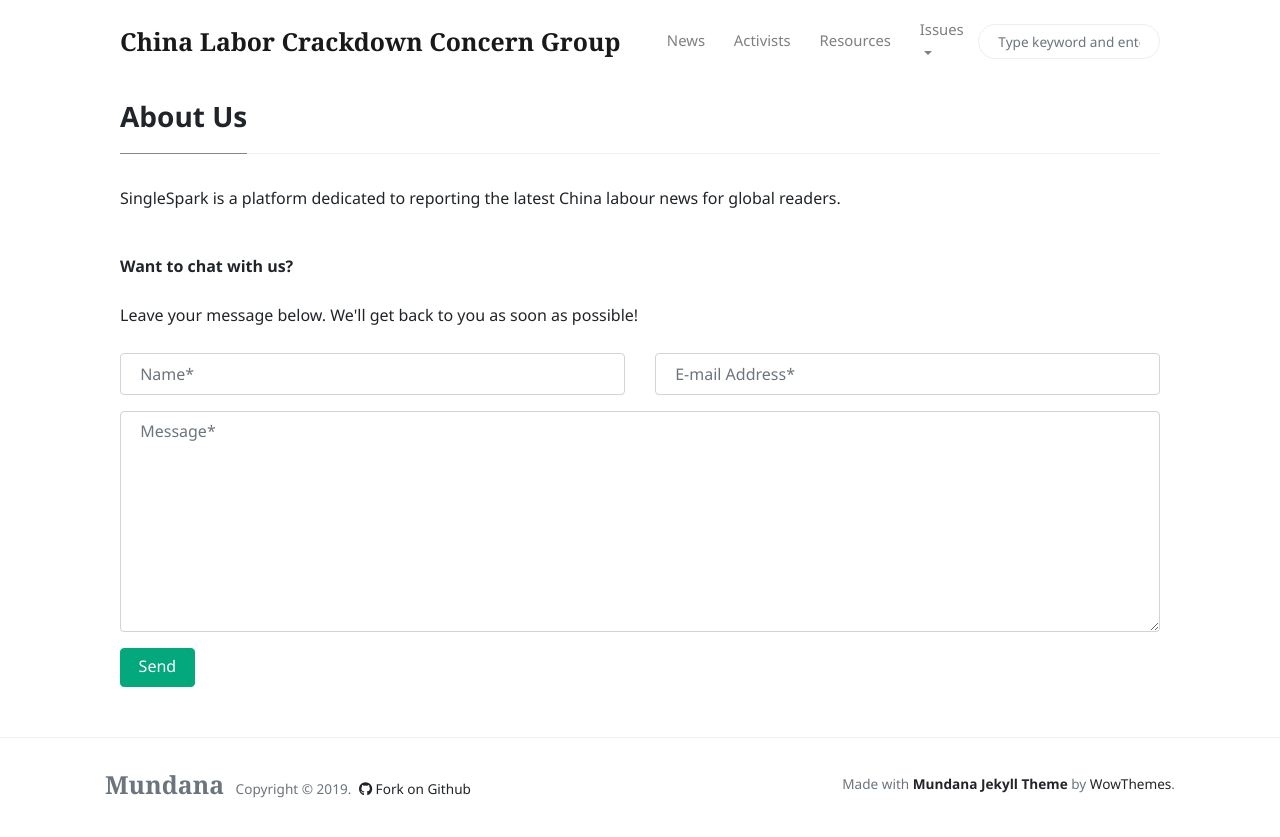
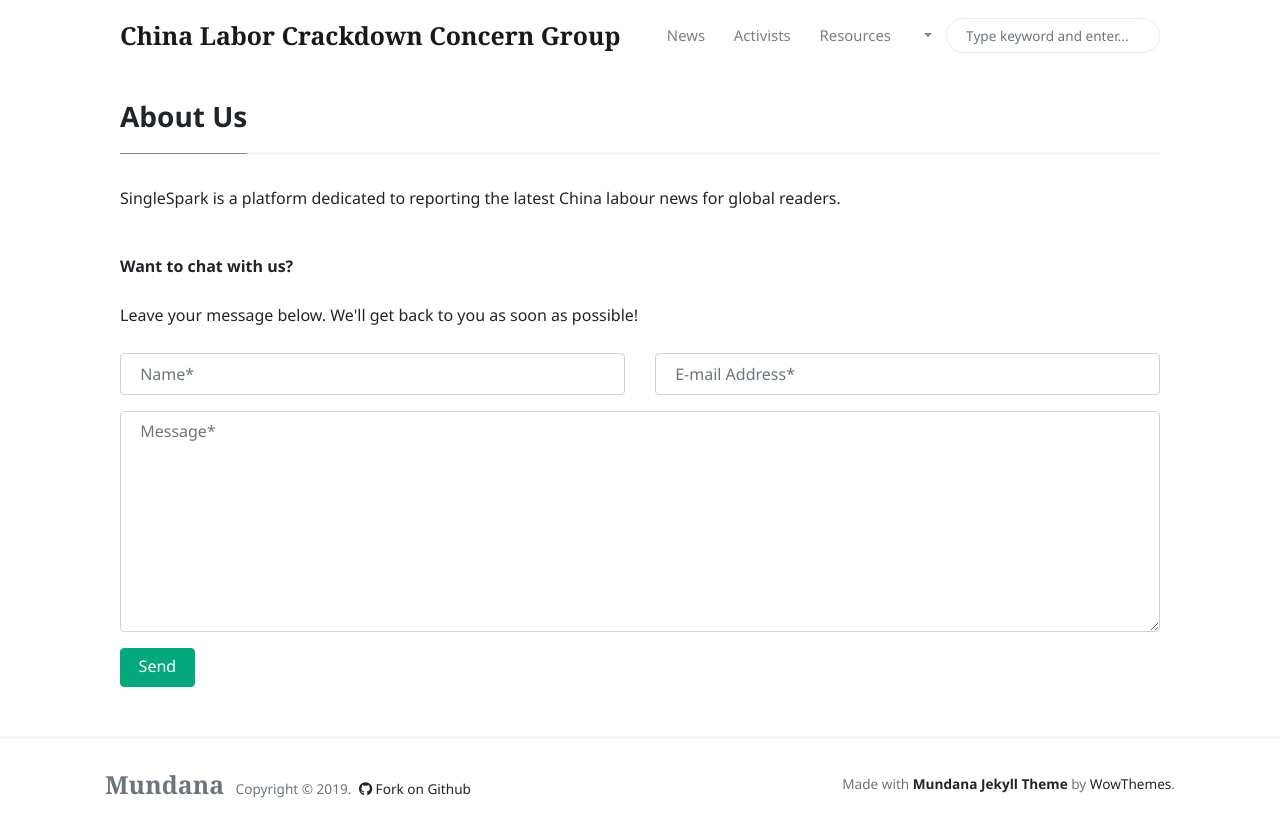
Before and after one commit to laoquan18/laoquan18.github.io, a Jekyll site: the page built from _pages/about.md, in a window 1280 px wide. Shown: the top 837 px of the page. Built offline with Jekyll 4.4.1, drawn with Linux system fonts in a browser that asks for light colours; nearby versions of some CDN libraries.

Commit message:
Update default.html

```diff
--- a/_layouts/default.html
+++ b/_layouts/default.html
@@ -49,13 +49,13 @@
               <li class="nav-item"><a class="nav-link" href="{{ site.baseurl }}/activists.html">Activists</a></li>
               <li class="nav-item"><a class="nav-link" href="{{ site.baseurl }}/resources.html">Resources</a></li>
 
-              {% assign posts=site.posts | where:"i18n-link", page.i18n-link | sort: 'lang' %}
+              {% assign posts=site.posts | where:"lang-ref", page.lang-ref | sort: 'lang' %}
               {% if posts.size == 0 %}
-                {% assign posts=site.pages | where:"i18n-link", page.i18n-link | sort: 'lang' %}
+                {% assign posts=site.pages | where:"lang-ref", page.lang-ref | sort: 'lang' %}
               {% endif %}
 
               <li class="dropdown">
-                <a  class="nav-link dropdown-toggle" data-toggle="dropdown" href="#">Issues<span class="caret"></span></a>
+                <a  class="nav-link dropdown-toggle" data-toggle="dropdown" href="#">{{ page.lang }}<span class="caret"></span></a>
                 <ul class="dropdown-menu">
                   {% for post in posts %}
                     <li><a class="dropdown-item" href="{{ site.base-url }}{{ post.url }}">{{ site.data.languages[post.lang].label }}</a></li>
```
